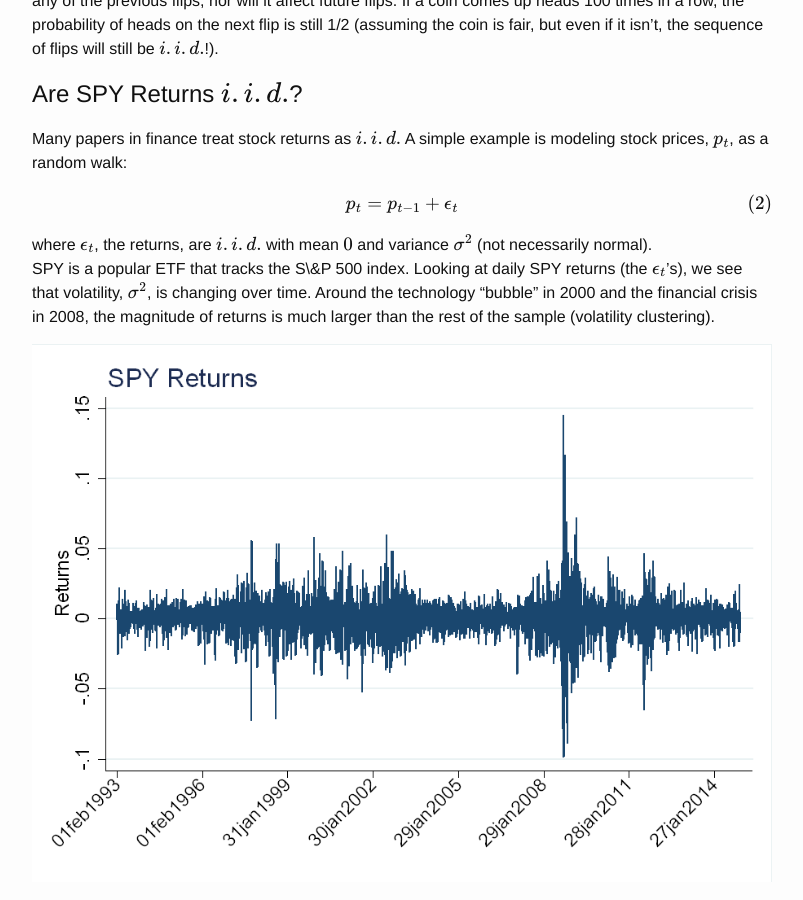
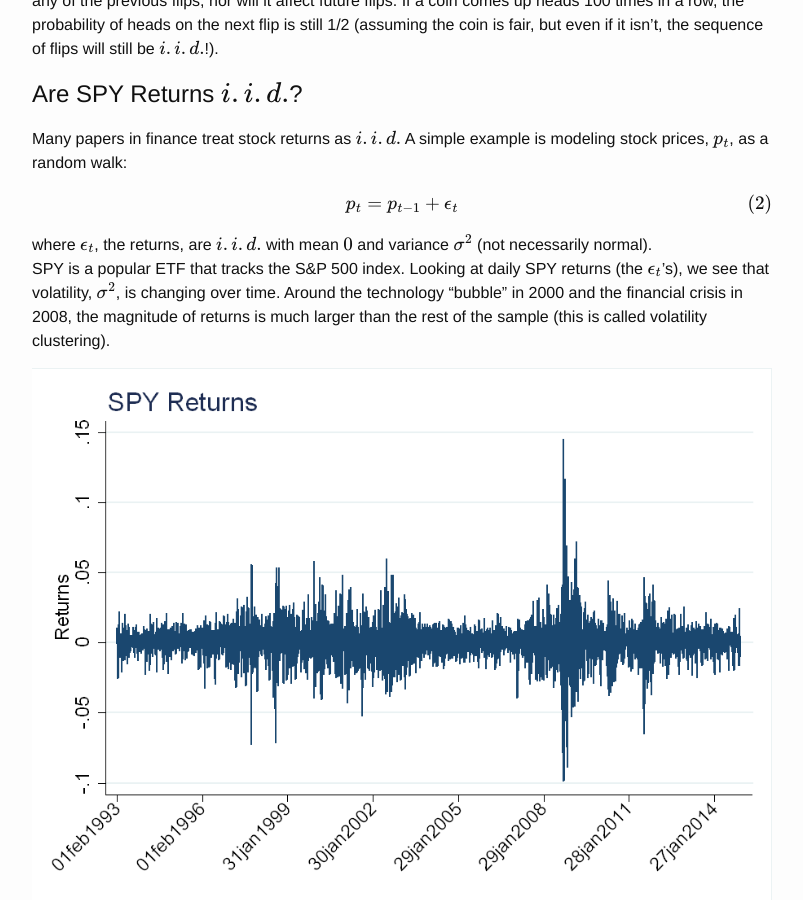
Before and after one commit to mcsammon/mcsammon.github.io, a Jekyll site: the page built from _posts/2016-07-14-iidret.markdown, in a window 1280 px wide and 900 px high, scrolled down 675 px. Shown: the whole window, without its empty margins (238-1041 px from the left). Built offline with Jekyll 4.4.1, drawn with Linux system fonts in a browser that asks for light colours; formulas are drawn with MathJax 3; some of the changed text lies outside the part shown.

Commit message:
Last changes to fix characters

```diff
--- a/_posts/2016-07-14-iidret.markdown
+++ b/_posts/2016-07-14-iidret.markdown
@@ -20,7 +20,7 @@
 p_t=p_{t-1} + \epsilon_t
 \end{equation}
 where $$\epsilon_t$$, the returns, are  $$i.i.d.$$ with mean $$0$$ and variance $$\sigma^2$$ (not necessarily normal). <br />
-SPY is a popular ETF that tracks the S\&P 500 index.  Looking at daily SPY returns (the $$\epsilon_t$$'s), we see that volatility, $$\sigma^2$$, is changing over time.  Around the technology "bubble" in 2000 and the financial crisis in 2008, the magnitude of returns is much larger than the rest of the sample (volatility clustering).
+SPY is a popular ETF that tracks the S&P 500 index.  Looking at daily SPY returns (the $$\epsilon_t$$'s), we see that volatility, $$\sigma^2$$, is changing over time.  Around the technology "bubble" in 2000 and the financial crisis in 2008, the magnitude of returns is much larger than the rest of the sample (this is called volatility clustering).
 
 ![SPY Returns](/Post_Images/7_14_2016/spy_ret_only.png)
 
```
Also changed, not shown: other parts of _posts/2016-07-14-iidret.markdown (+1 -1 lines).
